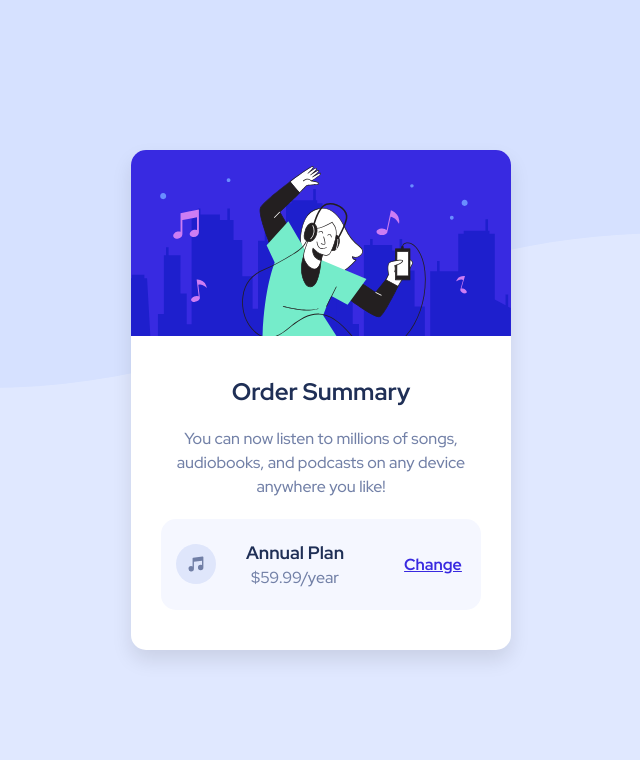
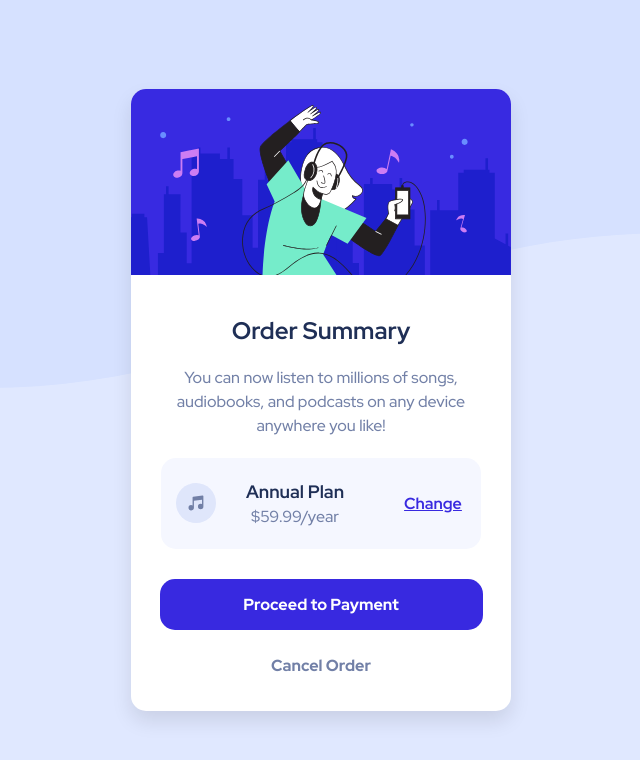
Before and after one commit to ThuReinMinHtun/order-summmary, a plain HTML site: page index.html in a window 1280 px wide. Shown: the whole page, without its empty margins (319-959 px from the left). Drawn offline with Linux system fonts and the light colour scheme.

Commit message:
button commit

```diff
--- a/index.html
+++ b/index.html
@@ -38,10 +38,12 @@
               <a href="#" class="price-change">Change</a>
             </div>
           </div>
+          <button class="payment-button">Proceed to Payment</button>
+          <button href="#" class="cancel">Cancel Order</button>
         </div>
       </div>
     </div>
-    <!--    Proceed to Payment Cancel Order -->
+    <!--      -->
 
     <!-- <div class="attribution">
       Challenge by
--- a/style.css
+++ b/style.css
@@ -59,7 +59,7 @@ body{
 
 .contents{
   padding: 20px;
-  margin-top: 15px;
+  margin: 15px 0;
 }
 
 .contents h2{
@@ -121,8 +121,46 @@ body{
 }
 .price-change:hover{
   text-decoration: none;
-  color: #7C73D3;
+  color: #766CF1;
+  cursor: pointer;
   transition: all 0.3s ease;
+}
+
+.payment-button{
+  width: 95%;
+  background-color: var(--bright-blue);
+  color: white;
+  font-family: var(--font-red-hat);
+  text-decoration: none;
+  padding: 14px;
+  border: 1px solid transparent;
+  border-radius: 15px;
+  margin: 10px 0;
+  font-size: 16px;
+  font-weight: 740;
+}
+
+.payment-button:hover{
+  background-color: #766CF1;
+  color: white;
+  transition: all 0.5s ease;
+  cursor: pointer;
+}
+.cancel {
+  margin-top: 15px;
+  font-family: var(--font-red-hat);
+  background-color: transparent;
+  color: var(--desaturated-blue);
+  border: none;
+  font-size: 16px;
+  font-weight: 740;
+  cursor: pointer;
+}
+
+.cancel:hover{
+  color: var(--dark-blue);
+  cursor: pointer;
+  transition: all 0.5s ease-in-out;
 }
 
 .attribution {
```
